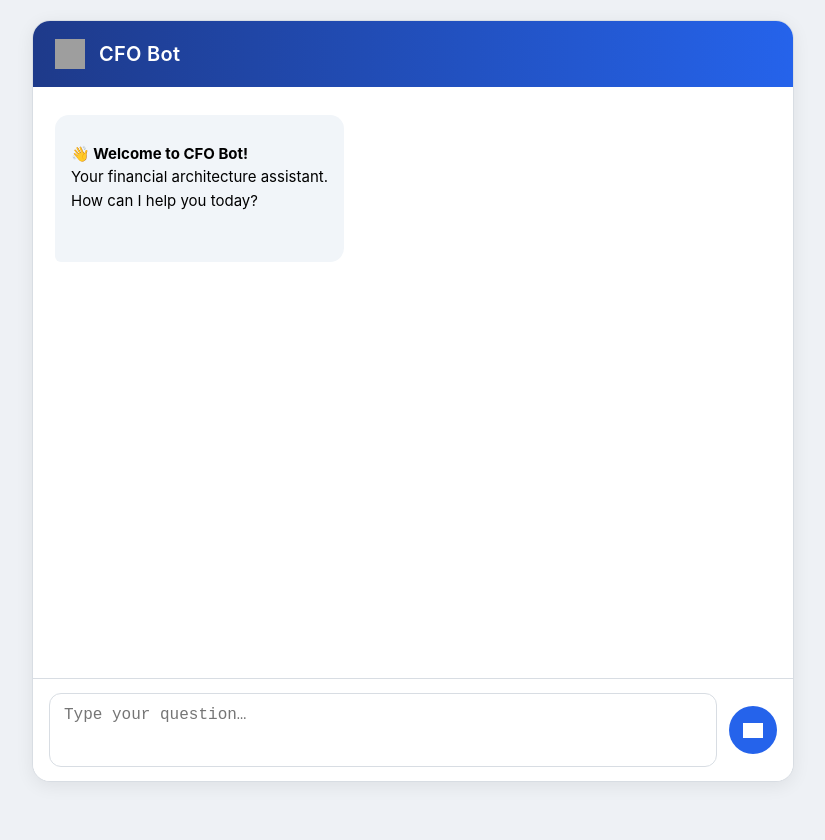
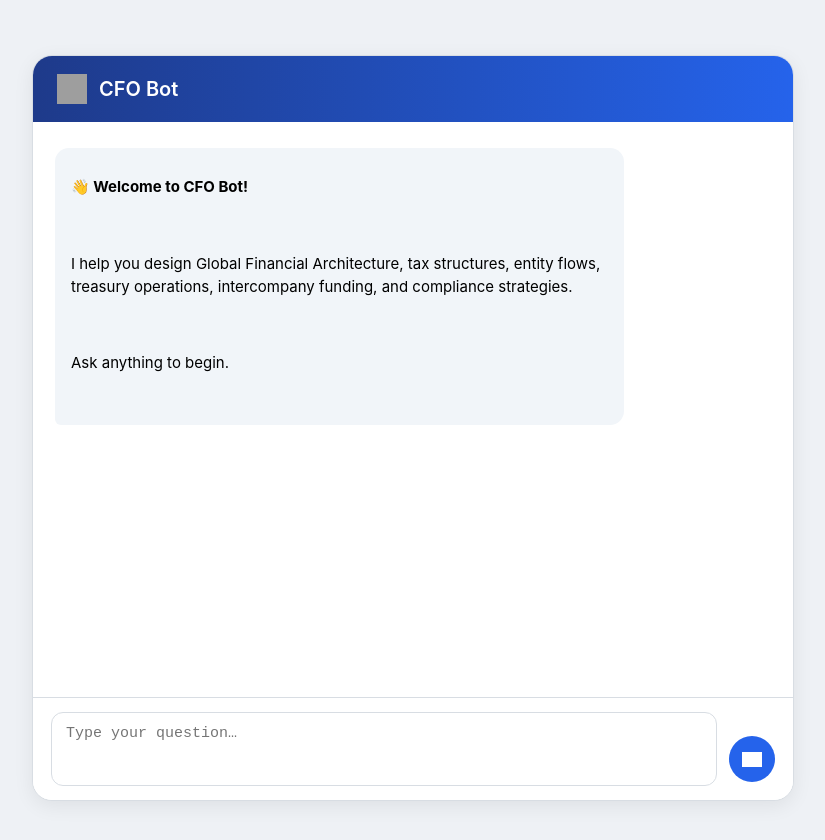
Before and after one commit to shakeel401/cfo-bot, a plain HTML site: page index.html in a window 1280 px wide. Shown: the whole page, without its empty margins (227-1052 px from the left). Drawn offline with nearby package versions, Linux system fonts and the light colour scheme; grey boxes are pictures that could not be loaded.

Commit message:
Update index.html

```diff
--- a/index.html
+++ b/index.html
@@ -30,31 +30,32 @@
       background: var(--bg);
       display: flex;
       justify-content: center;
+      align-items: center;
       min-height: 100vh;
-      padding: 20px 0;
+      padding: 28px 0;
     }
 
     .container {
       width: 100%;
       max-width: 760px;
+      height: calc(100vh - 56px);
+      background: var(--card);
       display: flex;
       flex-direction: column;
-      height: calc(100vh - 40px);
-      background: var(--card);
-      border-radius: 18px;
+      border-radius: 20px;
+      border: 1px solid var(--border);
       overflow: hidden;
-      box-shadow: 0 4px 18px rgba(0, 0, 0, 0.07);
-      border: 1px solid var(--border);
+      box-shadow: 0 5px 20px rgba(0, 0, 0, 0.07);
     }
 
     /* Header */
     header {
-      padding: 18px 22px;
+      padding: 18px 24px;
       background: linear-gradient(90deg, #1e3a8a, #2563eb);
       color: white;
       display: flex;
       align-items: center;
-      gap: 14px;
+      gap: 12px;
     }
 
     header img {
@@ -65,14 +66,13 @@
     .brand {
       font-size: 20px;
       font-weight: 600;
-      letter-spacing: 0.3px;
     }
 
     /* Chat window */
     #messages {
       flex: 1;
       overflow-y: auto;
-      padding: 28px 22px;
+      padding: 26px 22px;
       display: flex;
       flex-direction: column;
       gap: 18px;
@@ -102,13 +102,12 @@
 
     /* Spinner */
     .spinner {
-      width: 28px;
-      height: 28px;
+      width: 26px;
+      height: 26px;
       border: 3px solid #d0d4d9;
       border-top-color: var(--accent);
       border-radius: 50%;
       animation: spin 0.8s linear infinite;
-      margin: 4px 0;
     }
 
     @keyframes spin {
@@ -122,17 +121,17 @@
 
     /* Input area */
     .input-area {
-      padding: 14px 16px;
+      padding: 14px 18px;
       border-top: 1px solid var(--border);
       display: flex;
-      align-items: center;
+      align-items: flex-end;
       gap: 12px;
       background: white;
     }
 
     textarea {
       flex: 1;
-      font-size: 16px;
+      font-size: 15px;
       padding: 12px 14px;
       border-radius: 12px;
       border: 1px solid var(--border);
@@ -144,8 +143,8 @@
 
     /* Send button */
     .sendBtn {
-      width: 48px;
-      height: 48px;
+      width: 46px;
+      height: 46px;
       background: var(--accent);
       border-radius: 50%;
       border: none;
@@ -154,10 +153,11 @@
       align-items: center;
       cursor: pointer;
       transition: 0.15s;
+      margin-bottom: 4px; /* Perfect vertical alignment */
     }
 
     .sendBtn:hover {
-      transform: scale(1.05);
+      transform: scale(1.06);
     }
 
     .sendBtn img {
@@ -252,9 +252,9 @@
         }
       });
 
-      /* Short Welcome Message */
+      /* Welcome Message */
       addMessage(
-        "**👋 Welcome to CFO Bot!**\nYour financial architecture assistant.\nHow can I help you today?",
+        "**👋 Welcome to CFO Bot!**\n\nI help you design Global Financial Architecture, tax structures, entity flows, treasury operations, intercompany funding, and compliance strategies.\n\nAsk anything to begin.",
         "ai",
         true
       );
```
